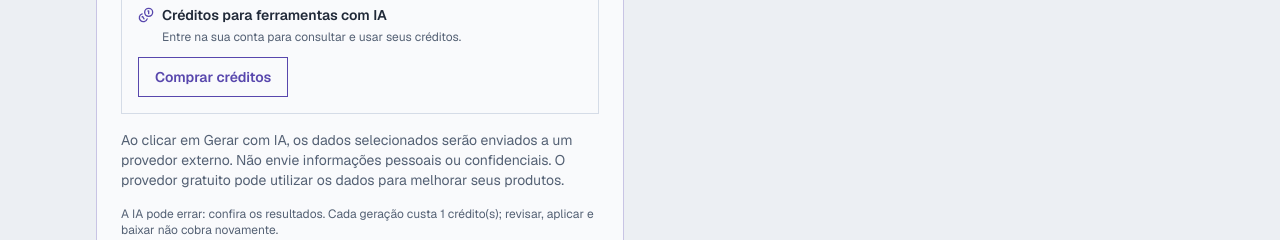
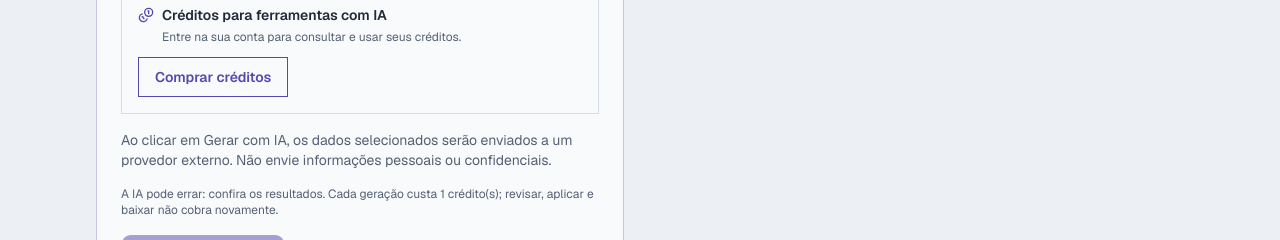
Before and after one commit to vissali-ai/kivai, a Next.js app: page /ferramentas/criador-de-curriculo-online in a window 1280 px wide. Shown: the part 1540-1780 px from the top of the page. Built offline with nearby package versions, Linux system fonts and the light colour scheme; no server answers.

Commit message:
Remove provider training sentence across AI tools

```diff
--- a/components/tools/tool-ai-panel.tsx
+++ b/components/tools/tool-ai-panel.tsx
@@ -28,7 +28,7 @@ export function ToolAiPanel({fingerprint,cost,disabled,compactNotice=false,prepa
  return <section aria-label={copy.title} className="my-6 space-y-4 border border-primary/30 bg-card p-4 sm:p-6" data-print-hide>
   <h2 className="text-lg font-semibold">{copy.title}</h2><p className="text-sm text-muted-foreground">{copy.description}</p>
   {children}<AiCreditBalance/>
-  {compactNotice ? <p className="text-sm text-muted-foreground">A revisão com IA custa {cost} {cost === 1 ? "crédito" : "créditos"}. Confira as sugestões antes de aplicar.</p> : <><p className="text-sm text-muted-foreground">Ao clicar em Gerar com IA, os dados selecionados serão enviados a um provedor externo. Não envie informações pessoais ou confidenciais. O provedor gratuito pode utilizar os dados para melhorar seus produtos.</p><p className="text-xs text-muted-foreground">A IA pode errar: confira os resultados. Cada geração custa {cost} crédito(s); revisar, aplicar e baixar não cobra novamente.</p></>}
+  {compactNotice ? <p className="text-sm text-muted-foreground">A revisão com IA custa {cost} {cost === 1 ? "crédito" : "créditos"}. Confira as sugestões antes de aplicar.</p> : <><p className="text-sm text-muted-foreground">Ao clicar em Gerar com IA, os dados selecionados serão enviados a um provedor externo. Não envie informações pessoais ou confidenciais.</p><p className="text-xs text-muted-foreground">A IA pode errar: confira os resultados. Cada geração custa {cost} crédito(s); revisar, aplicar e baixar não cobra novamente.</p></>}
   <Button onClick={generate} disabled={loading||disabled}>{loading?'Gerando…':`Gerar com IA · ${cost} crédito(s)`}</Button>
   {/^https:\/\//.test(copy.tutorialUrl)&&<a href={copy.tutorialUrl} target="_blank" rel="noopener noreferrer" className="ml-3 underline">Ver tutorial</a>}
   {error&&<p role="alert" className="text-sm text-destructive">{error}{error.startsWith('Entre')&&<> <a href={loginHref} className="underline">Entrar na conta</a></>}</p>}
```
